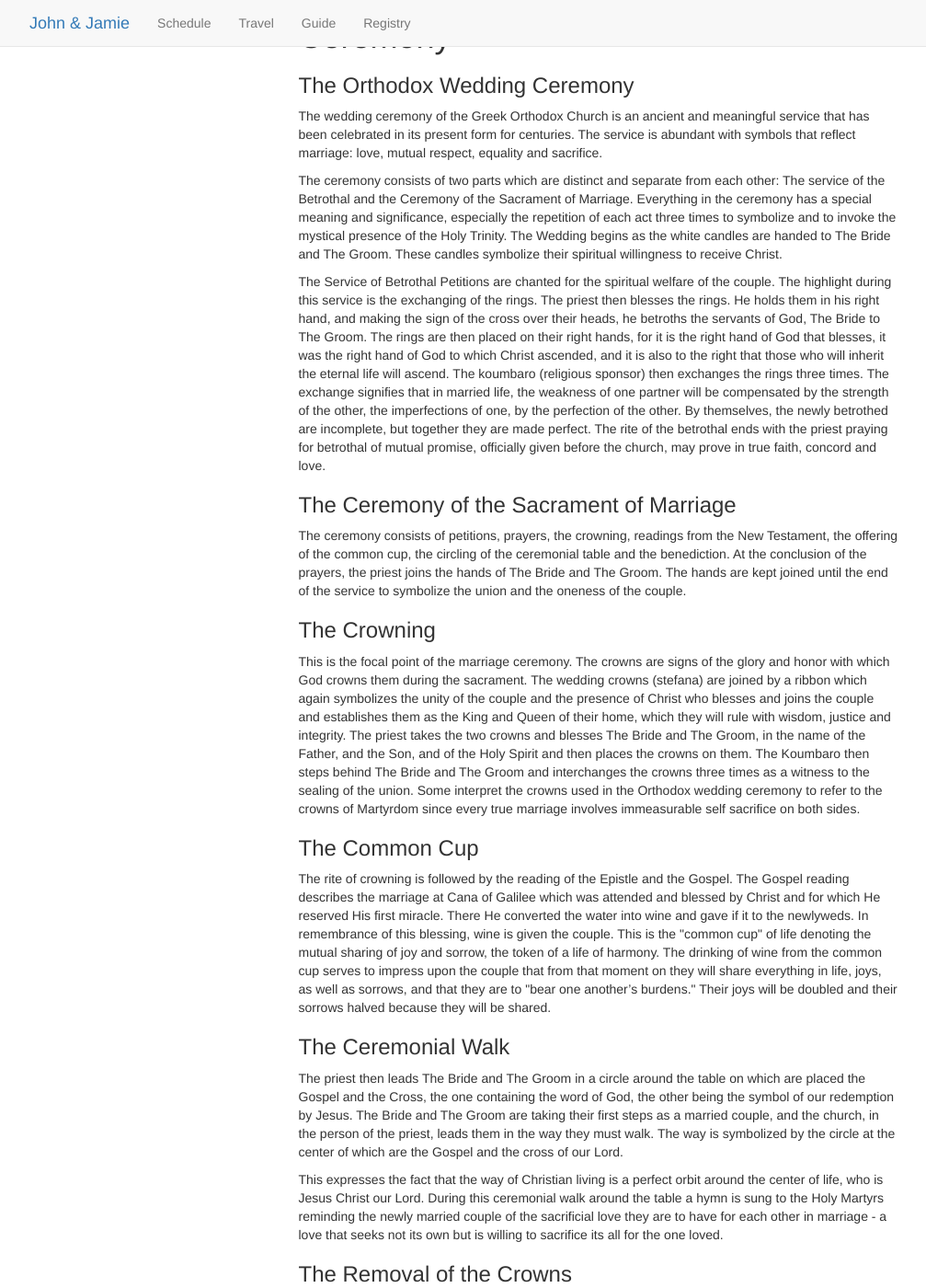
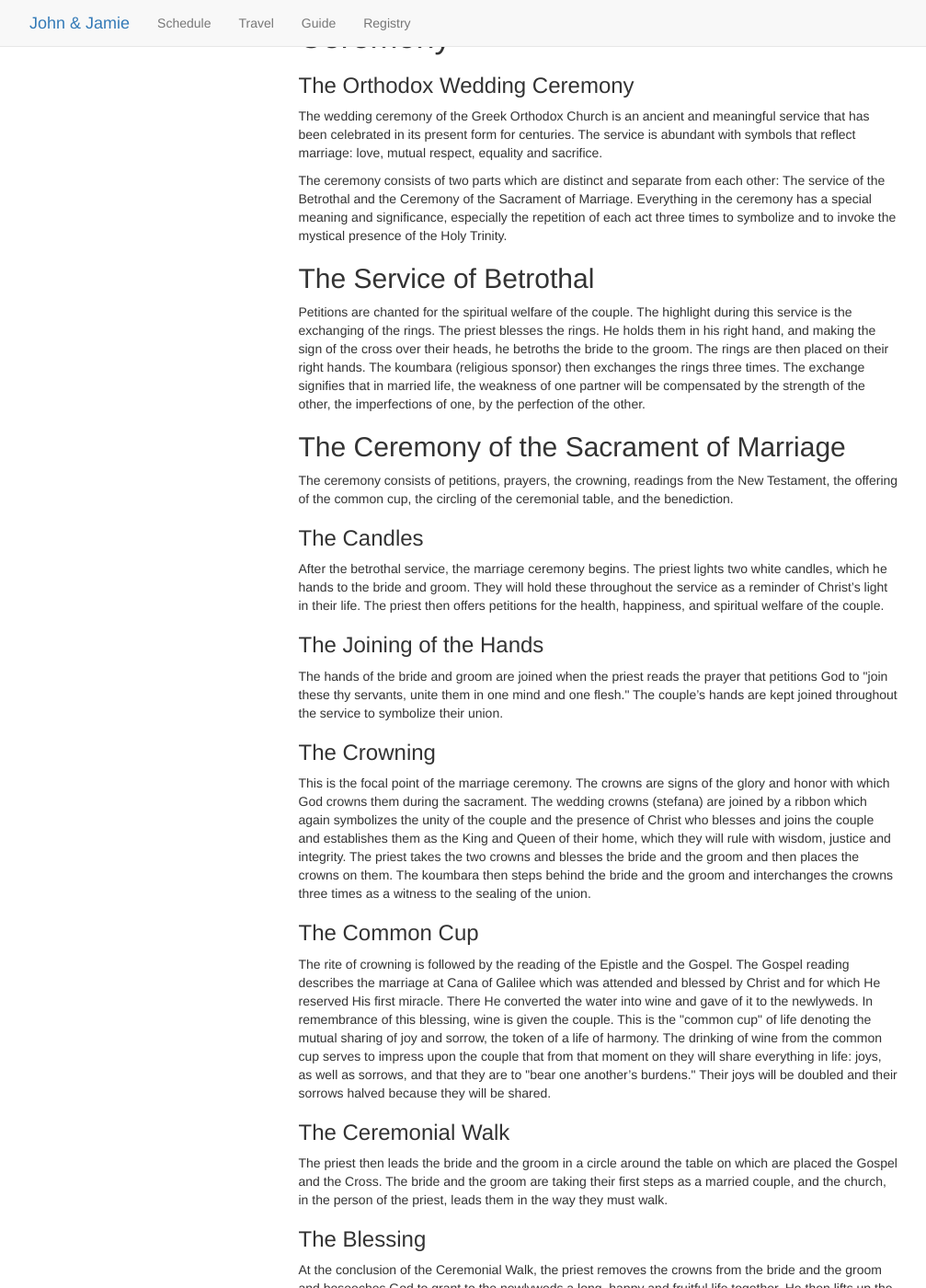
Before and after one commit to jpfinley/weddingSite, a Jekyll site: the page built from site/ceremony.html, in a window 1280 px wide and 1400 px high. Shown: the whole window at 92% size, without its empty margins (38-1045 px from the left). Built offline with Jekyll 4.4.1, drawn with Linux system fonts in a browser that asks for light colours; nearby versions of some CDN libraries; Markdown is read by kramdown in place of the engine named in the settings; some of the changed text lies outside the part shown.

Commit message:
updates to the ceremony text

```diff
--- a/site/ceremony.html
+++ b/site/ceremony.html
@@ -17,35 +17,39 @@ title: The Wedding of John and Jamie
 
           <p>The wedding ceremony of the Greek Orthodox Church is an ancient and meaningful service that has been celebrated in its present form for centuries. The service is abundant with symbols that reflect marriage: love, mutual respect, equality and sacrifice.</p>
 
-          <p>The ceremony consists of two parts which are distinct and separate from each other: The service of the Betrothal and the Ceremony of the Sacrament of Marriage. Everything in the ceremony has a special meaning and significance, especially the repetition of each act three times to symbolize and to invoke the mystical presence of the Holy Trinity. The Wedding begins as the white candles are handed to The Bride and The Groom. These candles symbolize their spiritual willingness to receive Christ.</p>
+          <p>The ceremony consists of two parts which are distinct and separate from each other: The service of the Betrothal and the Ceremony of the Sacrament of Marriage. Everything in the ceremony has a special meaning and significance, especially the repetition of each act three times to symbolize and to invoke the mystical presence of the Holy Trinity.</p>
 
-          <p>The Service of Betrothal Petitions are chanted for the spiritual welfare of the couple. The highlight during this service is the exchanging of the rings. The priest then blesses the rings. He holds them in his right hand, and making the sign of the cross over their heads, he betroths the servants of God, The Bride to The Groom. The rings are then placed on their right hands, for it is the right hand of God that blesses, it was the right hand of God to which Christ ascended, and it is also to the right that those who will inherit the eternal life will ascend. The koumbaro (religious sponsor) then exchanges the rings three times. The exchange signifies that in married life, the weakness of one partner will be compensated by the strength of the other, the imperfections of one, by the perfection of the other. By themselves, the newly betrothed are incomplete, but together they are made perfect. The rite of the betrothal ends with the priest praying for betrothal of mutual promise, officially given before the church, may prove in true faith, concord and love.</p>
+          <h2>The Service of Betrothal</h2>
 
-          <h3>The Ceremony of the Sacrament of Marriage</h3>
+          <p>Petitions are chanted for the spiritual welfare of the couple. The highlight during this service is the exchanging of the rings. The priest blesses the rings. He holds them in his right hand, and making the sign of the cross over their heads, he betroths the bride to the groom. The rings are then placed on their right hands. The koumbara (religious sponsor) then exchanges the rings three times. The exchange signifies that in married life, the weakness of one partner will be compensated by the strength of the other, the imperfections of one, by the perfection of the other.</p>
 
-          <p>The ceremony consists of petitions, prayers, the crowning, readings from the New Testament, the offering of the common cup, the circling of the ceremonial table and the benediction. At the conclusion of the prayers, the priest joins the hands of The Bride and The Groom. The hands are kept joined until the end of the service to symbolize the union and the oneness of the couple.</p>
+          <h2>The Ceremony of the Sacrament of Marriage</h2>
+
+          <p>The ceremony consists of petitions, prayers, the crowning, readings from the New Testament, the offering of the common cup, the circling of the ceremonial table, and the benediction.</p>
+
+          <h3>The Candles</h3>
+
+          <p>After the betrothal service, the marriage ceremony begins. The priest lights two white candles, which he hands to the bride and groom. They will hold these throughout the service as a reminder of Christ’s light in their life. The priest then offers petitions for the health, happiness, and spiritual welfare of the couple.</p>
+
+          <h3>The Joining of the Hands</h3>
+
+          <p>The hands of the bride and groom are joined when the priest reads the prayer that petitions God to &quot;join these thy servants, unite them in one mind and one flesh.&quot; The couple’s hands are kept joined throughout the service to symbolize their union.</p>
 
           <h3>The Crowning</h3>
 
-          <p>This is the focal point of the marriage ceremony. The crowns are signs of the glory and honor with which God crowns them during the sacrament. The wedding crowns (stefana) are joined by a ribbon which again symbolizes the unity of the couple and the presence of Christ who blesses and joins the couple and establishes them as the King and Queen of their home, which they will rule with wisdom, justice and integrity. The priest takes the two crowns and blesses The Bride and The Groom, in the name of the Father, and the Son, and of the Holy Spirit and then places the crowns on them. The Koumbaro then steps behind The Bride and The Groom and interchanges the crowns three times as a witness to the sealing of the union. Some interpret the crowns used in the Orthodox wedding ceremony to refer to the crowns of Martyrdom since every true marriage involves immeasurable self sacrifice on both sides.</p>
+          <p>This is the focal point of the marriage ceremony. The crowns are signs of the glory and honor with which God crowns them during the sacrament. The wedding crowns (stefana) are joined by a ribbon which again symbolizes the unity of the couple and the presence of Christ who blesses and joins the couple and establishes them as the King and Queen of their home, which they will rule with wisdom, justice and integrity. The priest takes the two crowns and blesses the bride and the groom and then places the crowns on them. The koumbara then steps behind the bride and the groom and interchanges the crowns three times as a witness to the sealing of the union.</p>
 
           <h3>The Common Cup</h3>
 
-          <p>The rite of crowning is followed by the reading of the Epistle and the Gospel. The Gospel reading describes the marriage at Cana of Galilee which was attended and blessed by Christ and for which He reserved His first miracle. There He converted the water into wine and gave if it to the newlyweds. In remembrance of this blessing, wine is given the couple. This is the &quot;common cup&quot; of life denoting the mutual sharing of joy and sorrow, the token of a life of harmony. The drinking of wine from the common cup serves to impress upon the couple that from that moment on they will share everything in life, joys, as well as sorrows, and that they are to &quot;bear one another’s burdens.&quot; Their joys will be doubled and their sorrows halved because they will be shared.</p>
+          <p>The rite of crowning is followed by the reading of the Epistle and the Gospel. The Gospel reading describes the marriage at Cana of Galilee which was attended and blessed by Christ and for which He reserved His first miracle. There He converted the water into wine and gave of it to the newlyweds. In remembrance of this blessing, wine is given the couple. This is the &quot;common cup&quot; of life denoting the mutual sharing of joy and sorrow, the token of a life of harmony. The drinking of wine from the common cup serves to impress upon the couple that from that moment on they will share everything in life: joys, as well as sorrows, and that they are to &quot;bear one another’s burdens.&quot; Their joys will be doubled and their sorrows halved because they will be shared.</p>
 
           <h3>The Ceremonial Walk</h3>
 
-          <p>The priest then leads The Bride and The Groom in a circle around the table on which are placed the Gospel and the Cross, the one containing the word of God, the other being the symbol of our redemption by Jesus. The Bride and The Groom are taking their first steps as a married couple, and the church, in the person of the priest, leads them in the way they must walk. The way is symbolized by the circle at the center of which are the Gospel and the cross of our Lord.</p>
+          <p>The priest then leads the bride and the groom in a circle around the table on which are placed the Gospel and the Cross. The bride and the groom are taking their first steps as a married couple, and the church, in the person of the priest, leads them in the way they must walk.</p>
 
-          <p>This expresses the fact that the way of Christian living is a perfect orbit around the center of life, who is Jesus Christ our Lord. During this ceremonial walk around the table a hymn is sung to the Holy Martyrs reminding the newly married couple of the sacrificial love they are to have for each other in marriage - a love that seeks not its own but is willing to sacrifice its all for the one loved.</p>
+          <h3>The Blessing</h3>
 
-          <h3>The Removal of the Crowns</h3>
-
-          <p>At the conclusion of the Ceremonial Walk, the priest removes the crowns from The Bride and The Groom and beseeches God to grant to the newlyweds a long, happy and fruitful life together. He then lifts up the Gospel and separates their joined hands reminding them that only God can separate the couple form one another.</p>
-
-          <h3>The Wedding Favors</h3>
-
-          <p>The sugar coated almonds (koufeta), which were placed on the tray with the crowns and which will later be offered to the guests are also symbolic. In the early days of the Church, honey dipped almonds were offered to the newlyweds by the priest. The white symbolizes purity. The egg shape represents fertility and the new life which begins with marriage. The hardness of the almond represents the endurance of marriage and the sweetness of the sugar symbolizes the sweetness of future life. The odd number of almond is indivisible, just as The Bride and The Groom shall remain undivided.</p>
+          <p>At the conclusion of the Ceremonial Walk, the priest removes the crowns from the bride and the groom and beseeches God to grant to the newlyweds a long, happy and fruitful life together. He then lifts up the Gospel and separates their joined hands reminding them that only God can separate the couple from one another.</p>
         </div>
       </div>
     </div>
```
